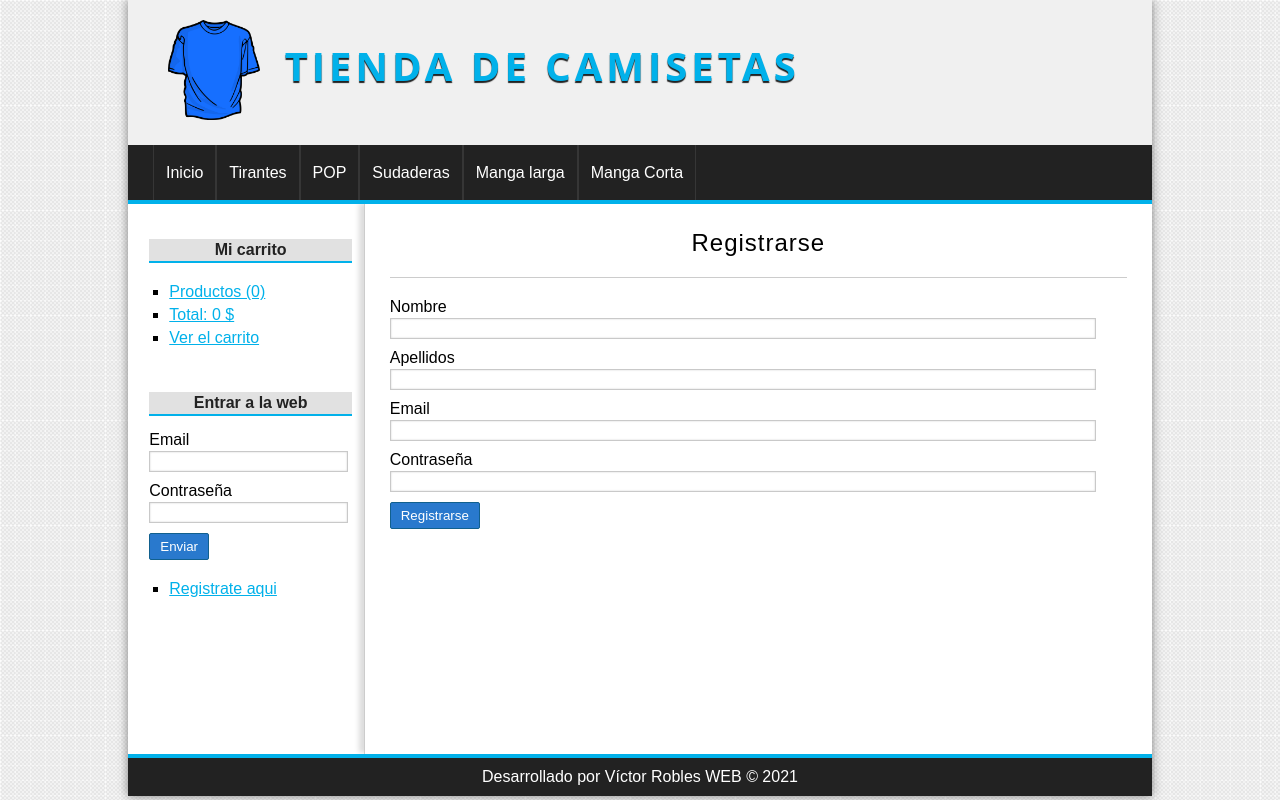
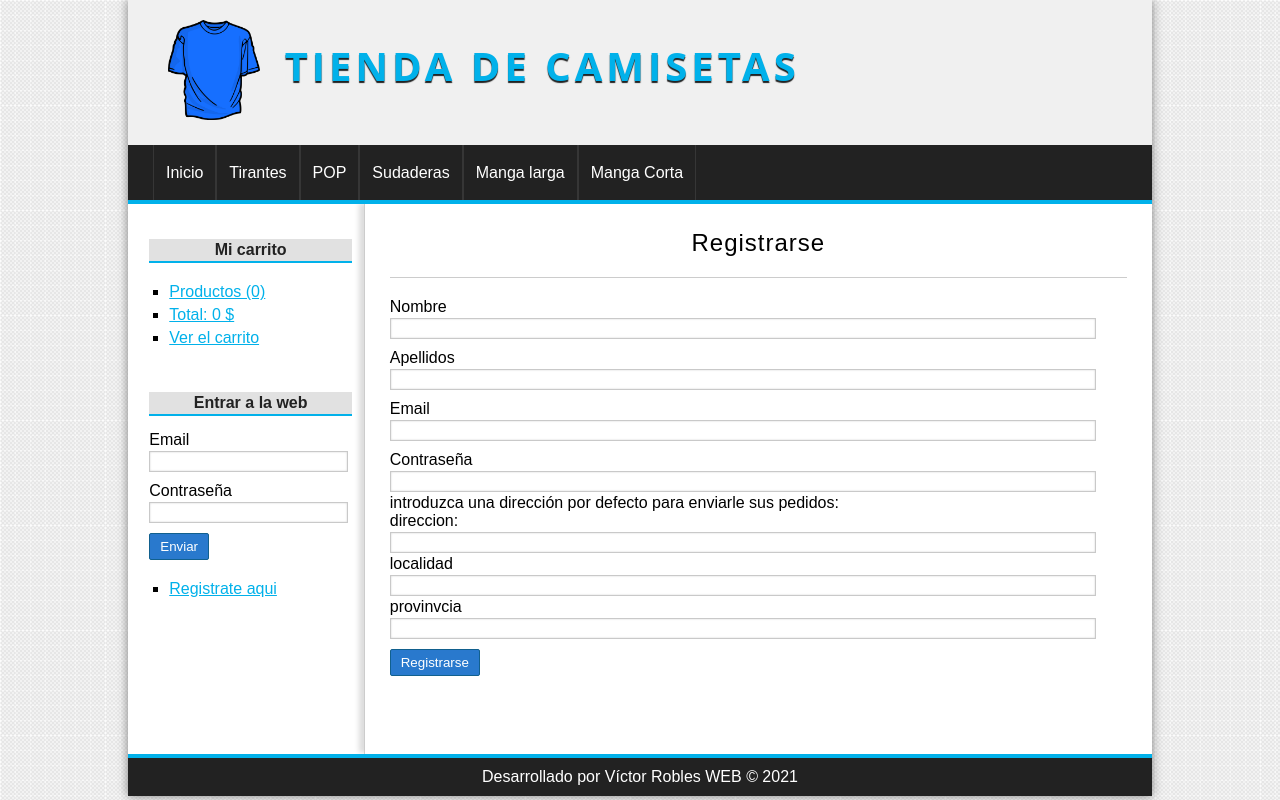
Before and after one commit to jmiquis/BackEnd, a PHP site: page /backEnd/master-php/master-php/usuario/registro in a window 1280 px wide. Run offline with PHP 8.4, Linux system fonts and the light colour scheme; data comes from the database, SQL or seed files in the repository; both versions use the stored data as it was after the commit.

Commit message:
tabla direcciones funcionando

```diff
--- a/master-php/master-php/assets/css/styles.css
+++ b/master-php/master-php/assets/css/styles.css
@@ -427,6 +427,6 @@ button{
 
 
 
-.imagenUsuario{
-    width: 4rem;
+#imagenUsuarioMIni{
+    width: 40px;
 }
--- a/master-php/master-php/config/db.php
+++ b/master-php/master-php/config/db.php
@@ -9,5 +9,4 @@ class Database{
 
 
 
-
 }
--- a/master-php/master-php/controllers/PedidoController.php
+++ b/master-php/master-php/controllers/PedidoController.php
@@ -4,7 +4,11 @@ require_once 'models/Usuario.php';
 class pedidoController{
 
 	public function hacer(){
-
+		$user = new Usuario();
+		if(isset($_SESSION['admin'])||Utils::checksNonAdminId($_SESSION['identity']->id)){
+			$user       = $user->getOneUser($_SESSION['identity']->id);
+			$userAdress = $user->getDireccion();
+		}
 		require_once 'views/pedido/hacer.php';
 	}
 
--- a/master-php/master-php/controllers/UsuarioController.php
+++ b/master-php/master-php/controllers/UsuarioController.php
@@ -1,5 +1,6 @@
 <?php
 require_once 'models/Usuario.php';
+require_once 'helpers/direccion_habitual.php';
 
 class usuarioController{
 
@@ -11,7 +12,7 @@ class usuarioController{
 		$usuario   = new Usuario();
 
 		if(isset($_SESSION['admin'])){
-			$usuarios   = $usuario->getAllUsers();
+			$usuarios = $usuario->getAllUsers();
 		}
 		elseif(Utils::isIdentity()){
 			$usuarios[] = $usuario->getOneUser($_SESSION['identity']->id);
@@ -25,6 +26,7 @@ class usuarioController{
 		$user               = new Usuario();
 		$userId             = $_GET["id"];
 		$user               = $user->getOneUser($userId);
+		if(!isset($_SESSION['admin'])) Utils::checksNonAdminId($userId);
 		$rolesArray         = Utils::getAllRoles();
 		$usuariosConPedidos = Utils::checkFreeOrdersUser();
 		require_once 'views/usuario/userInfoManagement.php';
@@ -56,13 +58,22 @@ class usuarioController{
 				$usuario -> setEmail      ($email    );
 				$usuario -> setPassword   ($password );
 
+				if(!empty($_POST['defaultAdress']) && !empty($_POST['defaultRegion']) && !empty($_POST['defaultArea'])){
+					$defaultAdress = new Direccion_habitual();
+					$defaultAdress->provincia = $_POST['defaultRegion'];
+					$defaultAdress->localidad = $_POST['defaultArea'];
+					$defaultAdress->direccion = $_POST['defaultAdress'];
+				}
 
-				$save = $usuario->save();
 
-				if($save){
 
-					$_SESSION['register'] = "complete";
+				if ($defaultAdress->save()){
 
+					$usuario->setDireccion($defaultAdress);
+					$save = $usuario->save();
+					if($save){
+						$_SESSION['register'] = "complete";
+					}
 				}
 			}
 		}
@@ -78,7 +89,7 @@ class usuarioController{
 			$apellidos = isset($_POST['apellidos']) ? $_POST['apellidos'] : false;
 			$email 	   = isset($_POST['email'    ]) ? $_POST['email'    ] : false;
 			$rol       = isset($_POST["rol"      ]) ? $_POST["rol"      ] : false;
-			$imagen    = null;
+			$imagen    = false;
 
 
 			// Guardar la imagen
@@ -95,7 +106,10 @@ class usuarioController{
 				$usuario -> setNombre     ($nombre   );
 				$usuario -> setApellidos  ($apellidos);
 				$usuario -> setEmail      ($email    );
-				if ($usuario -> getImagen() !== $imagen && $imagen!== null) $usuario -> setImagen($imagen);
+
+				if($imagen == false) $imagen =  $usuario->getImagen();
+				$usuario -> setImagen($imagen);
+
 				if(isset($rol)) $usuario -> setRol($rol);
 
 
@@ -143,9 +157,9 @@ class usuarioController{
 		$usuario = new Usuario();
 		$usuario = $usuario->getOneUser($id);
 
-			if($usuario->deleteUser($usuario->getId())){
-				$_SESSION['UserManagementMsg'] = 'usuario borrado con exito ';
-			}
+		if($usuario->deleteUser($usuario->getId())){
+			$_SESSION['UserManagementMsg'] = 'usuario borrado con exito ';
+		}
 
 			header("Location:".base_url.'usuario/gestion');
 	}
@@ -207,7 +221,6 @@ class usuarioController{
 				if($identity->rol == 'admin'){
 					$_SESSION['admin'] = true;
 				}
-
 			}else{
 				$_SESSION['error_login'] = 'Identificación fallida !!';
 			}
--- a/master-php/master-php/helpers/Utils.php
+++ b/master-php/master-php/helpers/Utils.php
@@ -122,6 +122,7 @@ class Utils{
 					return $filename;
 				}
 	}
+
 		//muestra error si el login en la pantalla de inicio no es correcto
 	public static function showsLoginErrorMsg(){
 		$msg="";
@@ -134,13 +135,13 @@ class Utils{
 	}
 
 	public static function checksNonAdminId($id){
-
-		return Self::isIdentity() && $_SESSION['identity']->id === $id;
-
+		if(Self::isIdentity() && $_SESSION['identity']->id === $id){
+			return true;
+		}
+		header("Location:".base_url);
 	}
 
 	public static function printSQLTable($query,$header=null){
-
 
 		$retorno = "<table>";
 		if($header!==null){
@@ -162,23 +163,4 @@ class Utils{
 		return $retorno;
 	}
 
-	// private function getDatabaseElement(String $select, String $table,$tablePK,$pkValue){
-	// 	$statement        = "SELECT ? FROM ? WHERE ?=?";
-
-	// 	$idType           = substr(gettype($pkValue),0,1);//obtiene la primera letra del tipo de la PK
-	// 	$elementsArray    = [];
-	// 	$genericStatement = $this->db->prepare("$statement");
-	// 	if(!$genericStatement) return false;
-
-	// 	$genericStatement->bind_param('sss'."$idType",$select,$table,$tablePK,$pkValue);
-	// 	if(!$genericStatement->execute()) return false;
-
-	// 	$getAllResults = $genericStatement->get_result();
-	// 	while($row = $getAllResults->fetch_array(MYSQLI_NUM))$elementsArray[] = $row;
-
-	// 	return $elementsArray;
-	// }
-
-
-
 }
--- /dev/null
+++ b/master-php/master-php/helpers/direccion_habitual.php
@@ -0,0 +1,54 @@
+<?php
+//clase auxiliar de usuario
+//las consultas están orientadas a usarse desde la clase usuario
+
+     class Direccion_habitual{
+
+       private          $db;
+       private int      $id_direccion_habitual;
+       private String   $provincia;
+       private String   $localidad;
+       private String   $direccion_usuario;
+
+       public function __construct(){
+        $this->db = Database::connect();
+       }
+
+       public function __set($name, $value){$this->$name=$value;}
+       public function __get($name){return $this->$name;}
+
+       //insert
+
+       public function save(){
+            $saveStm = $this->db->prepare("INSERT INTO direccion_habitual VALUES (NULL,?,?,?)");
+            $saveStm->bind_param("sss",$this->provincia,$this->localidad,$this->direccion);
+            $saveStm->execute();
+            $this->id_direccion_habitual = $saveStm->insert_id;
+            return ($this->db->affected_rows  == 1) ? true : false;
+       }
+
+       //delete
+       public function deleteAdress($id){
+            $statementDeleteAdress = $this->db->prepare("DELETE FROM direccion_habitual WHERE id_usuario= ?");
+            if(!$statementDeleteAdress)return false;
+		    $statementDeleteAdress->bind_param("i",$id);
+            $statementDeleteAdress->execute();
+            return ($this->db->affected_rows  == 1) ? true : false;
+       }
+
+       //update
+
+       public function updateAdress($id_usuario,$provincia,$localidad,$direccion){
+
+            $statementUpdateAdress = $this->db->prepare("UPDATE direccion_habitual SET provincia=?,localidad=?,direccion=? WHERE id_usuario=?");
+            if(!$statementUpdateAdress)return false;
+            $statementUpdateAdress->bind_param("sssi",$provincia,$localidad,$direccion,$id_usuario);
+            $statementUpdateAdress->execute();
+            return ($this->db->affected_rows  == 1) ? true : false;
+       }
+
+
+
+
+
+    }
--- a/master-php/master-php/models/Usuario.php
+++ b/master-php/master-php/models/Usuario.php
@@ -1,5 +1,5 @@
 <?php
-
+require_once 'helpers/direccion_habitual.php';
 
 
 class Usuario{
@@ -11,6 +11,7 @@ class Usuario{
 	private $rol;
 	private $imagen;
 	private $db;
+	private $id_direccion_habitual;
 
 	public function __construct() {
 		$this->db = Database::connect();
@@ -76,12 +77,32 @@ class Usuario{
 		$this->imagen = $imagen;
 	}
 
+	function setDireccion(Direccion_habitual $direccion){
+		$this->id_direccion_habitual=$direccion->id_direccion_habitual;
+	}
+
+	public function getDireccion() : Direccion_habitual{
+
+		$stm  = $this->db->prepare("SELECT * FROM direccion_habitual WHERE id_direccion = ?");
+		$stm->bind_param("i",$this->id_direccion_habitual);
+		if(!$stm->execute())return false;
+		$result = $stm->get_result();
+
+		 return $row = $result->fetch_object("Direccion_habitual");
+
+
+		return $row;
+
+	}
+
+
 
 
   //INSERT
 	public function save(){
-		$sql = "INSERT INTO usuarios VALUES(NULL, '{$this->getNombre()}', '{$this->getApellidos()}', '{$this->getEmail()}', '{$this->getEncryptedPassword()}', 'user', 'standardUser.jpg');";
+		$sql = "INSERT INTO usuarios VALUES(NULL, '{$this->getNombre()}', '{$this->getApellidos()}', '{$this->getEmail()}', '{$this->getEncryptedPassword()}', 'user', 'largaroja.jpg', '{$this->id_direccion_habitual}');";
 		$save = $this->db->query($sql);
+
 
 		$result = false;
 		if($save){
@@ -227,7 +248,7 @@ class Usuario{
 		$stm = $this->db->prepare("UPDATE usuarios SET password=? WHERE id=?");
 		if($stm == false) return false;
 
-		$stm -> bind_param("si",$encriptedPassword,$id);
+		$stm -> bind_param("si",$encPass,$id);
 		$stm -> execute();
 
 		return ($this->db->affected_rows  == 1) ? true : false;
@@ -235,4 +256,5 @@ class Usuario{
 	}
 
 
+
 }
--- /dev/null
+++ b/master-php/master-php/notes.txt
@@ -0,0 +1,2 @@
+1.- La imagen de usuario se asigna por defecto, por lo que debría haber por lo menos una imagen en uploads: largaroja.jpg
+2.- en la carpeta databases está el script que he ido creando para crear tablas como direccion...
--- a/master-php/master-php/views/pedido/hacer.php
+++ b/master-php/master-php/views/pedido/hacer.php
@@ -8,13 +8,13 @@
 	<h3>Dirección para el envio:</h3>
 	<form action="<?=base_url.'pedido/add'?>" method="POST">
 		<label for="provincia">Provincia</label>
-		<input type="text" name="provincia" required />
+		<input type="text" name="provincia" required value="<?=$userAdress->provinvia?>"/>
 
 		<label for="ciudad">Ciudad</label>
-		<input type="text" name="localidad" required />
+		<input type="text" name="localidad" required value="<?=$userAdress->localidad?>/>
 
 		<label for="direccion">Dirección</label>
-		<input type="text" name="direccion" required />
+		<input type="text" name="direccion" required value="<?=$userAdress->direccion_usuario?>/>
 
 		<input type="submit" value="Confirmar pedido" />
 	</form>
--- a/master-php/master-php/views/usuario/gestion.php
+++ b/master-php/master-php/views/usuario/gestion.php
@@ -28,10 +28,10 @@
                     <?=$user -> getEmail()    ?>
                 </td>
                 <td>
-                    <img src="<?=base_url?>uploads/images/<?= $user->getImagen()?>" name="imagenUser" alt="<?= $user->getImagen()?>" style="width: 3rem;">
+                    <img src="<?=base_url?>uploads/images/<?= $user->getImagen()?>" name="imagenUser" alt="<?= $user->getImagen()?>" id="imagenUsuarioMIni">
                 </td>
                 <td>
-                    <!-- cambio de contraseña. Solo aparece si es admin o el propio usuario-->
+                    <!-- cambio de contraseña-->
                 <?php if (isset($_SESSION['admin']) || Utils::checksNonAdminId($user->getId())):?>
                         <a href="<?=base_url?>usuario/changeUserPassword&id=<?=$user->getId()?>" class ="button button-gestion">cambiar contraseña</a>
                 <?php endif?>
--- a/master-php/master-php/views/usuario/registro.php
+++ b/master-php/master-php/views/usuario/registro.php
@@ -20,5 +20,14 @@
 	<label for="password">Contraseña</label>
 	<input type="password" name="password" required/>
 
+	introduzca una dirección por defecto para enviarle sus pedidos: <br>
+
+	direccion:
+	<input type="text" name="defaultAdress" required>
+	localidad
+	<input type="text" name="defaultRegion" required>
+	provinvcia
+	<input type="text" name="defaultArea" required>
+
 	<input type="submit" value="Registrarse" />
 </form>
```
Also changed, not shown: master-php/master-php/database/ordendes.sql (added, +12 -0 lines), master-php/master-php/database/tienda_master_condatos.sql (+5 -5 lines), master-php/master-php/models/DBQuery.php (deleted, +0 -45 lines), master-php/master-php/views/usuario/userInfoManagement.php (+4 -6 lines), master-php/master-php/uploads/images/BKernighan.jpg (added), master-php/master-php/uploads/images/DRitchie.JPG (added), master-php/master-php/uploads/images/JVNeumann.jpg (added), master-php/master-php/uploads/images/ordenador.JPG (added).
